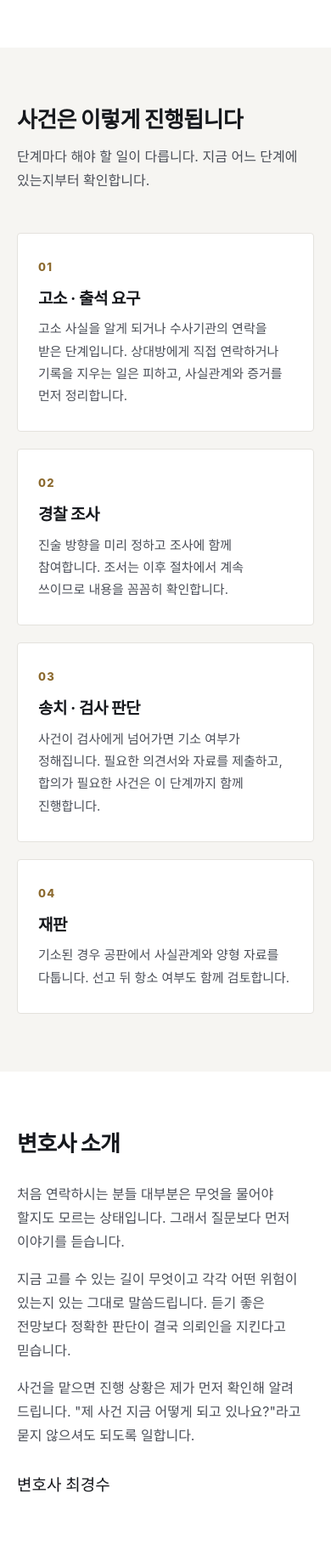
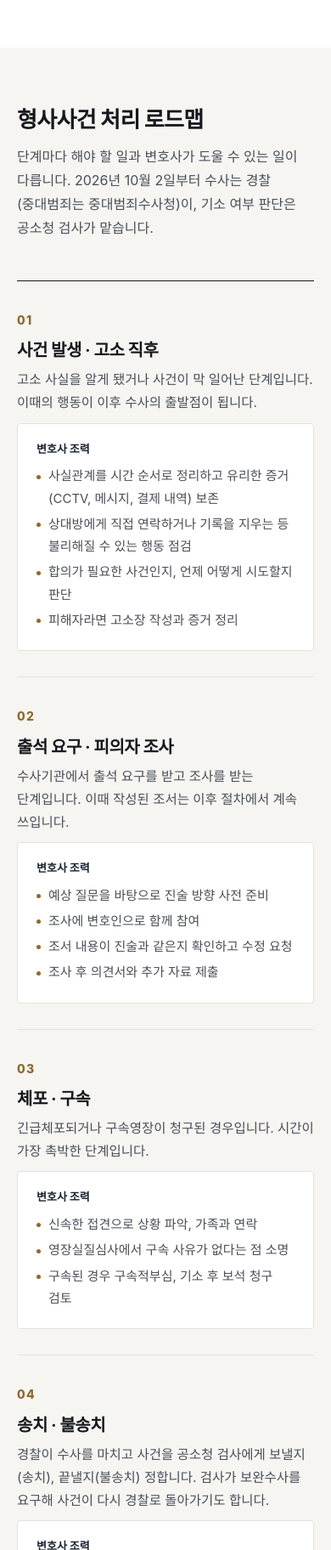
Before and after one commit to cks-law/cks-law.github.io, a plain HTML site: page index.html in a window 390 px wide. Shown: the part 1940-3764 px from the top of the page at 85% size. Drawn offline with Linux system fonts and the light colour scheme; a web font is replaced by a local one.

Commit message:
형사사건 처리 로드맵(단계별 변호사 조력) 추가, 약력 현)/전) 표기·연도 삭제
Co-Authored-By: Claude Opus 5.5 <noreply@anthropic.com>
Claude-Session: https://claude.ai/code/session_014jvJNNMXSpRTqDwnT7j4bK

```diff
--- a/index.html
+++ b/index.html
@@ -16,7 +16,7 @@
 <link rel="canonical" href="https://cks-law.co.kr/">
 <meta name="theme-color" content="#FFFFFF">
 <link rel="stylesheet" href="fonts.css">
-<link rel="stylesheet" href="style.css?v=10">
+<link rel="stylesheet" href="style.css?v=11">
 <script type="application/ld+json">
 {"@context":"https://schema.org","@type":"Attorney","name":"최경수 변호사","url":"https://cks-law.co.kr/","telephone":"+82-2-6011-0523","email":"kschoi@enclaw.co.kr","knowsLanguage":["ko","en"],"alumniOf":"한양대학교 법학전문대학원","areaServed":"KR","knowsAbout":["형사사건","성범죄","음주운전","보이스피싱","사기","마약","구속영장"]}
 </script>
@@ -30,7 +30,7 @@
     <nav class="nav" id="nav" aria-label="주요 메뉴">
       <a href="#about">변호사 소개</a>
       <a href="#cases">다루는 사건</a>
-      <a href="#steps">사건 진행</a>
+      <a href="#steps">처리 로드맵</a>
       <a href="#contact">상담 문의</a>
     </nav>
     <a class="tel" href="tel:0260110523" data-ev="phone_click" data-label="header">02-6011-0523</a>
@@ -77,14 +77,45 @@
 <section class="sec alt" id="steps">
   <div class="w">
     <div class="sec-head">
-      <h2>사건은 이렇게 진행됩니다</h2>
-      <p>단계마다 해야 할 일이 다릅니다. 지금 어느 단계에 있는지부터 확인합니다.</p>
+      <h2>형사사건 처리 로드맵</h2>
+      <p>단계마다 해야 할 일과 변호사가 도울 수 있는 일이 다릅니다. 2026년 10월 2일부터 수사는 경찰(중대범죄는 중대범죄수사청)이, 기소 여부 판단은 공소청 검사가 맡습니다.</p>
     </div>
-    <ol class="steps">
-      <li><span class="n">01</span><h3>고소 · 출석 요구</h3><p>고소 사실을 알게 되거나 수사기관의 연락을 받은 단계입니다. 상대방에게 직접 연락하거나 기록을 지우는 일은 피하고, 사실관계와 증거를 먼저 정리합니다.</p></li>
-      <li><span class="n">02</span><h3>경찰 조사</h3><p>진술 방향을 미리 정하고 조사에 함께 참여합니다. 조서는 이후 절차에서 계속 쓰이므로 내용을 꼼꼼히 확인합니다.</p></li>
-      <li><span class="n">03</span><h3>송치 · 검사 판단</h3><p>사건이 검사에게 넘어가면 기소 여부가 정해집니다. 필요한 의견서와 자료를 제출하고, 합의가 필요한 사건은 이 단계까지 함께 진행합니다.</p></li>
-      <li><span class="n">04</span><h3>재판</h3><p>기소된 경우 공판에서 사실관계와 양형 자료를 다툽니다. 선고 뒤 항소 여부도 함께 검토합니다.</p></li>
+    <ol class="road">
+      <li>
+        <span class="n">01</span>
+        <div class="r-main"><h3>사건 발생 · 고소 직후</h3><p>고소 사실을 알게 됐거나 사건이 막 일어난 단계입니다. 이때의 행동이 이후 수사의 출발점이 됩니다.</p></div>
+        <ul class="r-help"><li>사실관계를 시간 순서로 정리하고 유리한 증거(CCTV, 메시지, 결제 내역) 보존</li><li>상대방에게 직접 연락하거나 기록을 지우는 등 불리해질 수 있는 행동 점검</li><li>합의가 필요한 사건인지, 언제 어떻게 시도할지 판단</li><li>피해자라면 고소장 작성과 증거 정리</li></ul>
+      </li>
+      <li>
+        <span class="n">02</span>
+        <div class="r-main"><h3>출석 요구 · 피의자 조사</h3><p>수사기관에서 출석 요구를 받고 조사를 받는 단계입니다. 이때 작성된 조서는 이후 절차에서 계속 쓰입니다.</p></div>
+        <ul class="r-help"><li>예상 질문을 바탕으로 진술 방향 사전 준비</li><li>조사에 변호인으로 함께 참여</li><li>조서 내용이 진술과 같은지 확인하고 수정 요청</li><li>조사 후 의견서와 추가 자료 제출</li></ul>
+      </li>
+      <li>
+        <span class="n">03</span>
+        <div class="r-main"><h3>체포 · 구속</h3><p>긴급체포되거나 구속영장이 청구된 경우입니다. 시간이 가장 촉박한 단계입니다.</p></div>
+        <ul class="r-help"><li>신속한 접견으로 상황 파악, 가족과 연락</li><li>영장실질심사에서 구속 사유가 없다는 점 소명</li><li>구속된 경우 구속적부심, 기소 후 보석 청구 검토</li></ul>
+      </li>
+      <li>
+        <span class="n">04</span>
+        <div class="r-main"><h3>송치 · 불송치</h3><p>경찰이 수사를 마치고 사건을 공소청 검사에게 보낼지(송치), 끝낼지(불송치) 정합니다. 검사가 보완수사를 요구해 사건이 다시 경찰로 돌아가기도 합니다.</p></div>
+        <ul class="r-help"><li>혐의가 인정되지 않는다는 의견서로 불송치 결정 요청</li><li>보완수사 요구가 있으면 추가 조사에 대비</li><li>고소인이 불송치 결정에 이의신청한 경우 대응</li></ul>
+      </li>
+      <li>
+        <span class="n">05</span>
+        <div class="r-main"><h3>기소 여부 결정</h3><p>공소청 검사가 기소할지, 불기소(기소유예 포함)할지, 벌금형의 약식명령을 청구할지 정합니다.</p></div>
+        <ul class="r-help"><li>불기소 또는 기소유예를 구하는 의견서 제출</li><li>피해자와의 합의, 반성·재범 방지 자료 등 양형 자료 준비</li><li>약식명령을 받은 경우 정식재판을 청구할지 기한 안에 검토</li></ul>
+      </li>
+      <li>
+        <span class="n">06</span>
+        <div class="r-main"><h3>재판</h3><p>기소되면 법원에서 공판이 열립니다. 유무죄와 형량이 정해지는 단계입니다.</p></div>
+        <ul class="r-help"><li>수사기록을 열람해 증거마다 의견 정리</li><li>증인신문과 변론으로 사실관계 다툼</li><li>형을 정할 때 고려될 사정과 자료 제출</li></ul>
+      </li>
+      <li>
+        <span class="n">07</span>
+        <div class="r-main"><h3>선고 이후</h3><p>판결이 선고된 뒤에도 할 일이 남습니다. 불복 기한은 짧습니다.</p></div>
+        <ul class="r-help"><li>판결 내용을 검토하고 항소 여부 판단</li><li>신상정보 등록, 취업제한 등 부수처분 확인과 대응</li></ul>
+      </li>
     </ol>
   </div>
 </section>
@@ -99,8 +130,8 @@
       <p class="sign">변호사 최경수</p>
     </div>
     <dl class="cv">
-      <div><dt>경력</dt><dd><em>2025–</em>법무법인 ENC 파트너 변호사</dd><dd><em>2021–2025</em>법무법인 YK 변호사</dd></div>
-      <div><dt>학력</dt><dd><em>2020</em>한양대학교 법학전문대학원</dd><dd><em>2017</em>한양대학교 정책학과</dd></div>
+      <div><dt>경력</dt><dd>현) 법무법인 ENC 파트너 변호사</dd><dd>전) 법무법인 YK 변호사</dd></div>
+      <div><dt>학력</dt><dd>한양대학교 법학전문대학원</dd><dd>한양대학교 정책학과</dd></div>
       <div><dt>주요 업무</dt><dd>성범죄 · 경제범죄 사건</dd><dd>수사 단계 대응, 구속 사건</dd></div>
       <div><dt>상담 언어</dt><dd>한국어, 영어</dd></div>
     </dl>
--- a/style.css
+++ b/style.css
@@ -64,11 +64,15 @@ p{margin:0}
 .cases h3{font-size:20px;font-weight:700;margin-bottom:8px}
 .cases p{font-size:15.5px;color:var(--ink2)}
 
-.steps{list-style:none;margin:0;padding:0;display:grid;grid-template-columns:repeat(4,1fr);gap:20px}
-.steps li{background:#fff;border:1px solid var(--line);border-radius:4px;padding:28px 24px}
-.steps .n{display:block;font-size:13px;font-weight:800;color:var(--accent);letter-spacing:.1em;margin-bottom:14px}
-.steps h3{font-size:19px;margin-bottom:10px}
-.steps p{font-size:15px;color:var(--ink2)}
+.road{list-style:none;margin:0;padding:0;border-top:1px solid var(--ink)}
+.road>li{display:grid;grid-template-columns:64px 1fr 1.1fr;gap:28px;padding:30px 0;border-bottom:1px solid var(--line)}
+.road .n{font-size:14px;font-weight:800;color:var(--accent);letter-spacing:.1em;padding-top:4px}
+.road h3{font-size:20px;margin-bottom:8px}
+.road .r-main p{font-size:15.5px;color:var(--ink2)}
+.r-help{list-style:none;margin:0;padding:18px 22px;background:#fff;border:1px solid var(--line);border-radius:4px;font-size:15px;color:var(--ink2)}
+.r-help::before{content:"변호사 조력";display:block;font-size:13px;font-weight:800;color:var(--navy);margin-bottom:8px}
+.r-help li{position:relative;padding-left:14px;margin:4px 0}
+.r-help li::before{content:"";position:absolute;left:0;top:.75em;width:5px;height:5px;border-radius:50%;background:var(--accent)}
 
 .about{display:grid;grid-template-columns:1.2fr 1fr;gap:72px}
 .about-msg h2{margin-bottom:28px}
@@ -105,7 +109,8 @@ p{margin:0}
 
 /* mobile */
 @media (max-width:900px){
-  .steps{grid-template-columns:1fr 1fr}
+  .road>li{grid-template-columns:48px 1fr;gap:12px 20px}
+  .r-help{grid-column:2}
   .about,.contact-in{grid-template-columns:1fr;gap:48px}
 }
 @media (max-width:720px){
@@ -122,7 +127,8 @@ p{margin:0}
   .sec{padding:68px 0}
   .cases{grid-template-columns:1fr}
   .cases li,.cases li:nth-child(even){padding:22px 0;border-left:0}
-  .steps{grid-template-columns:1fr}
+  .road>li{grid-template-columns:1fr;gap:10px}
+  .r-help{grid-column:auto}
   .cv div{grid-template-columns:80px 1fr}
   .form{padding:24px 20px}
   .foot{padding-bottom:96px}
```
